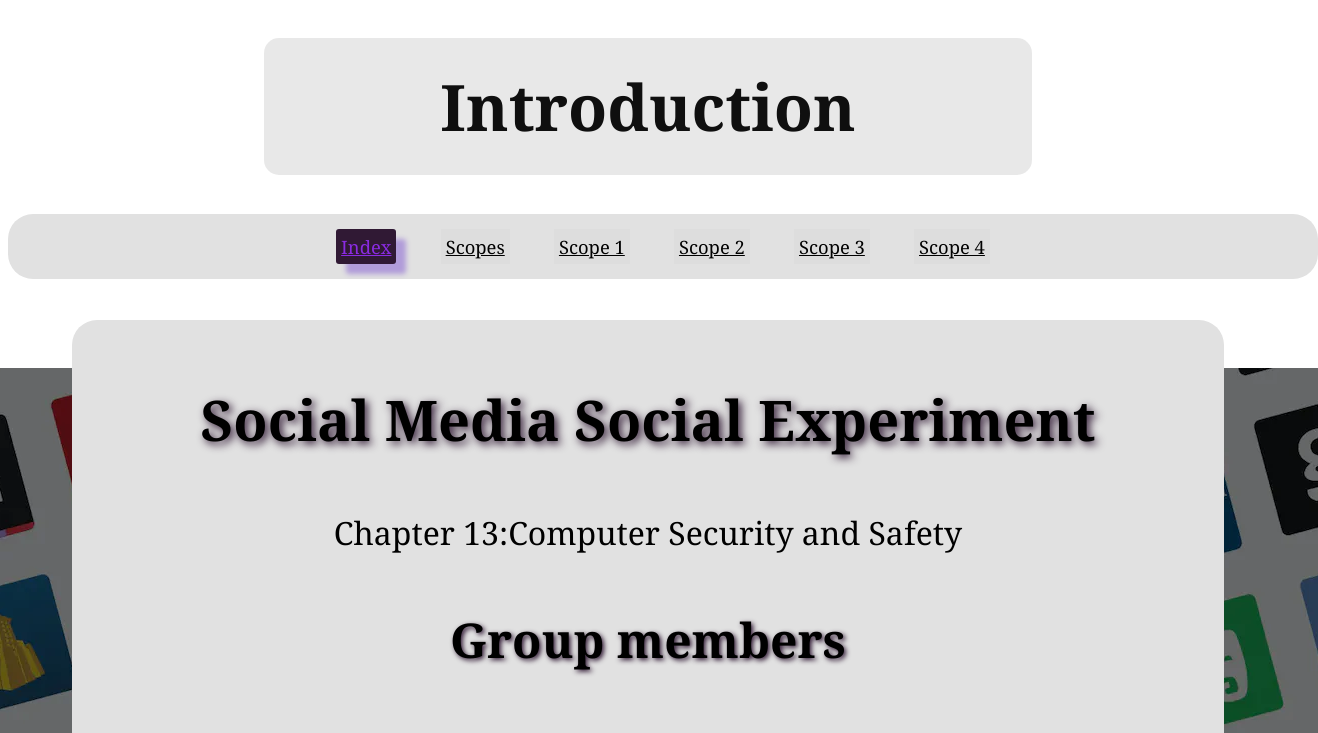
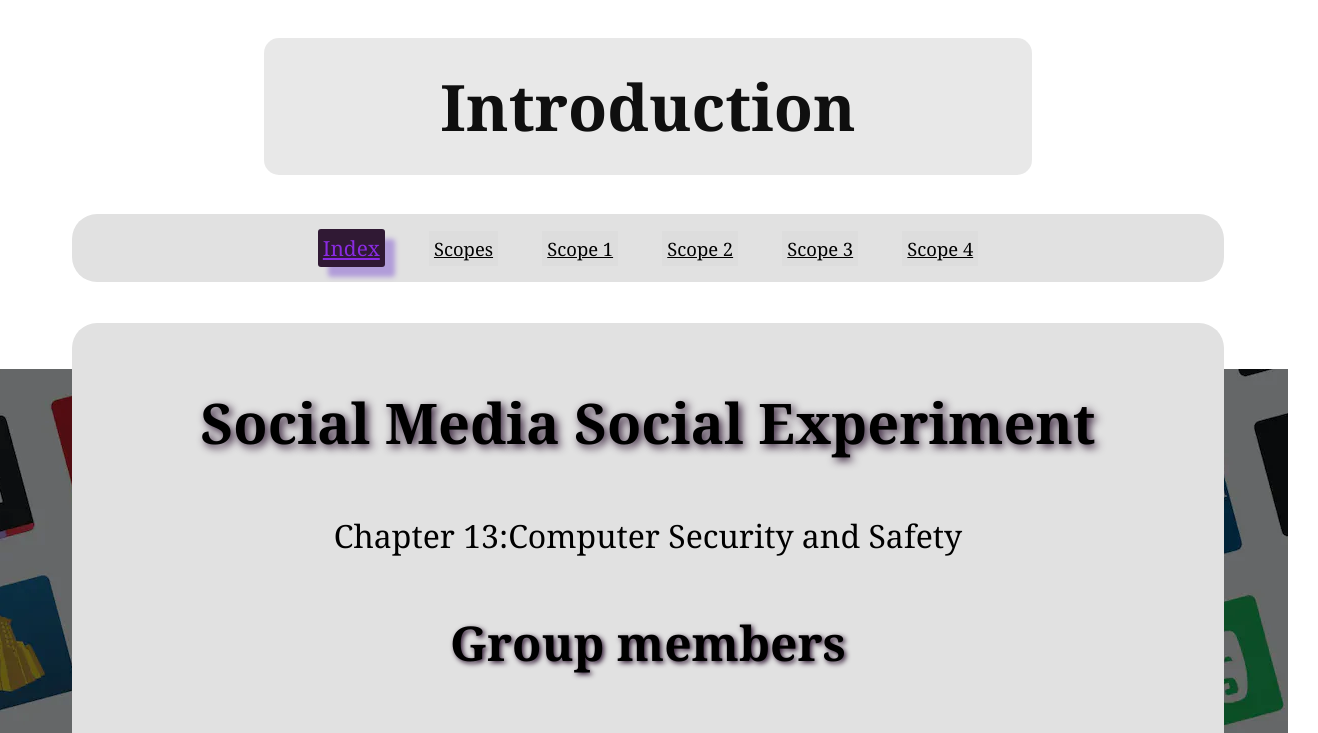
Before and after one commit to Yun2365/Case-Study.html, a plain HTML site: page index.html in a window 1280 px wide. In both pictures the pointer is over the link "Index". Shown: the top 733 px of the page, 1318 px wide, since content can reach past the window. Drawn offline with Linux system fonts and the light colour scheme.

Commit message:
Update styles.css

```diff
--- a/styles.css
+++ b/styles.css
@@ -33,12 +33,6 @@ div    {
 h2      {
     font-size: 350%;
     text-shadow: 3px 3px 8px #301934;
-}
-
-h2:hover    {
-    font-size: 380%;
-    transition: width 2s, height 2s, transform 2s;
-    transition-timing-function: ease-in-out;
 }
 
 h3      {
@@ -148,6 +142,7 @@ a:hover {
     box-shadow: 10px 10px 5px #b19cd9;
     background-color: #301934;
     border-radius: 3px;
+    font-size: 130%;
 }
 
 img {
@@ -229,16 +224,3 @@ table    {
  .week2 {
     margin: 0%;
  }
-
- .menu, .navigation {
-    height: 4%;
-    width: 90%;
-}
-
-.menu:hover, .navigation:hover {
-    height: 6%;
-    width: 100%;
-    margin-left: 0;
-    margin-right: 0;
-    transition: height 1s width 1s ease;
-}
```
